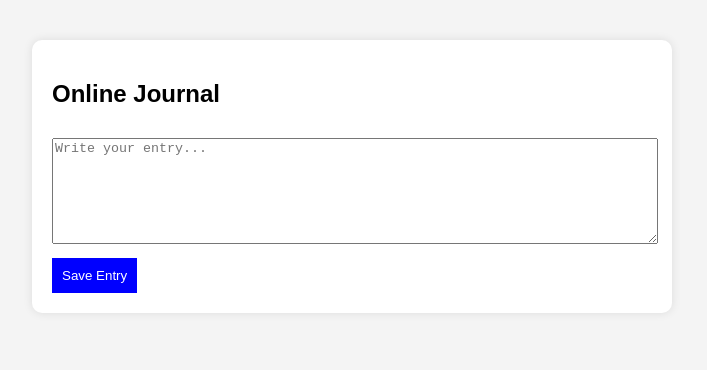
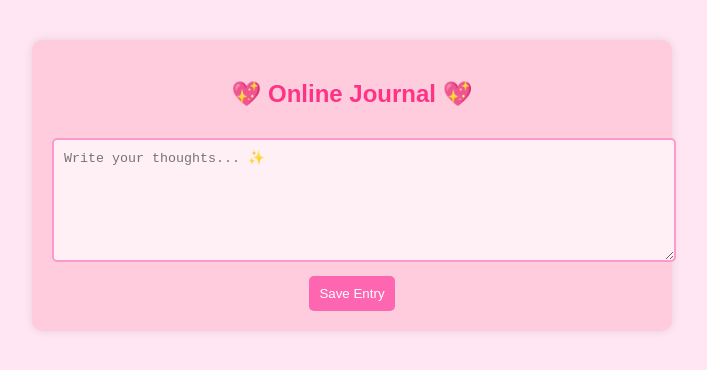
Before and after one commit to theonlyvedu/journal2, a plain HTML site: page index.html in a window 1280 px wide. Shown: the whole page, without its empty margins (288-995 px from the left). Drawn offline with Linux system fonts and the light colour scheme.

Commit message:
Update index.html

```diff
--- a/index.html
+++ b/index.html
@@ -9,41 +9,51 @@
             font-family: Arial, sans-serif;
             margin: 20px;
             padding: 20px;
-            background-color: #f4f4f4;
+            background-color: #ffe6f2;
         }
         .container {
             max-width: 600px;
             margin: auto;
-            background: white;
+            background: #ffccdd;
             padding: 20px;
             border-radius: 10px;
             box-shadow: 0 0 10px rgba(0, 0, 0, 0.1);
+            text-align: center;
         }
         textarea {
             width: 100%;
             height: 100px;
             margin-top: 10px;
+            border: 2px solid #ff99cc;
+            border-radius: 5px;
+            padding: 10px;
+            background-color: #fff0f5;
         }
         .entry {
-            background: #e0e0e0;
+            background: #ffb3d9;
             padding: 10px;
             margin: 10px 0;
             border-radius: 5px;
+            border: 1px solid #ff99cc;
         }
         button {
             margin-top: 10px;
             padding: 10px;
-            background: blue;
+            background: #ff66b2;
             color: white;
             border: none;
             cursor: pointer;
+            border-radius: 5px;
+        }
+        button:hover {
+            background: #ff3385;
         }
     </style>
 </head>
 <body>
     <div class="container">
-        <h2>Online Journal</h2>
-        <textarea id="entryText" placeholder="Write your entry..."></textarea>
+        <h2 style="color:#ff3385;">💖 Online Journal 💖</h2>
+        <textarea id="entryText" placeholder="Write your thoughts... ✨"></textarea>
         <button onclick="saveEntry()">Save Entry</button>
         <div id="entries"></div>
     </div>
```
